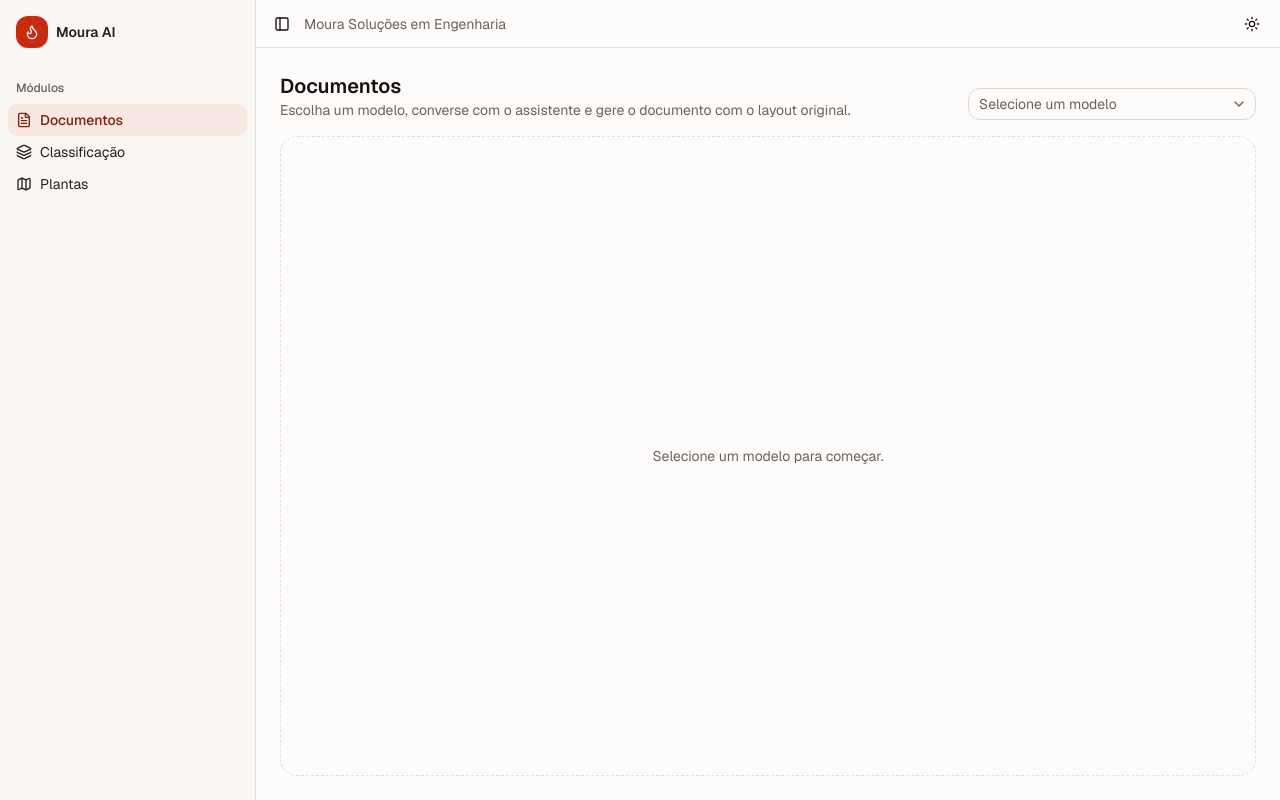
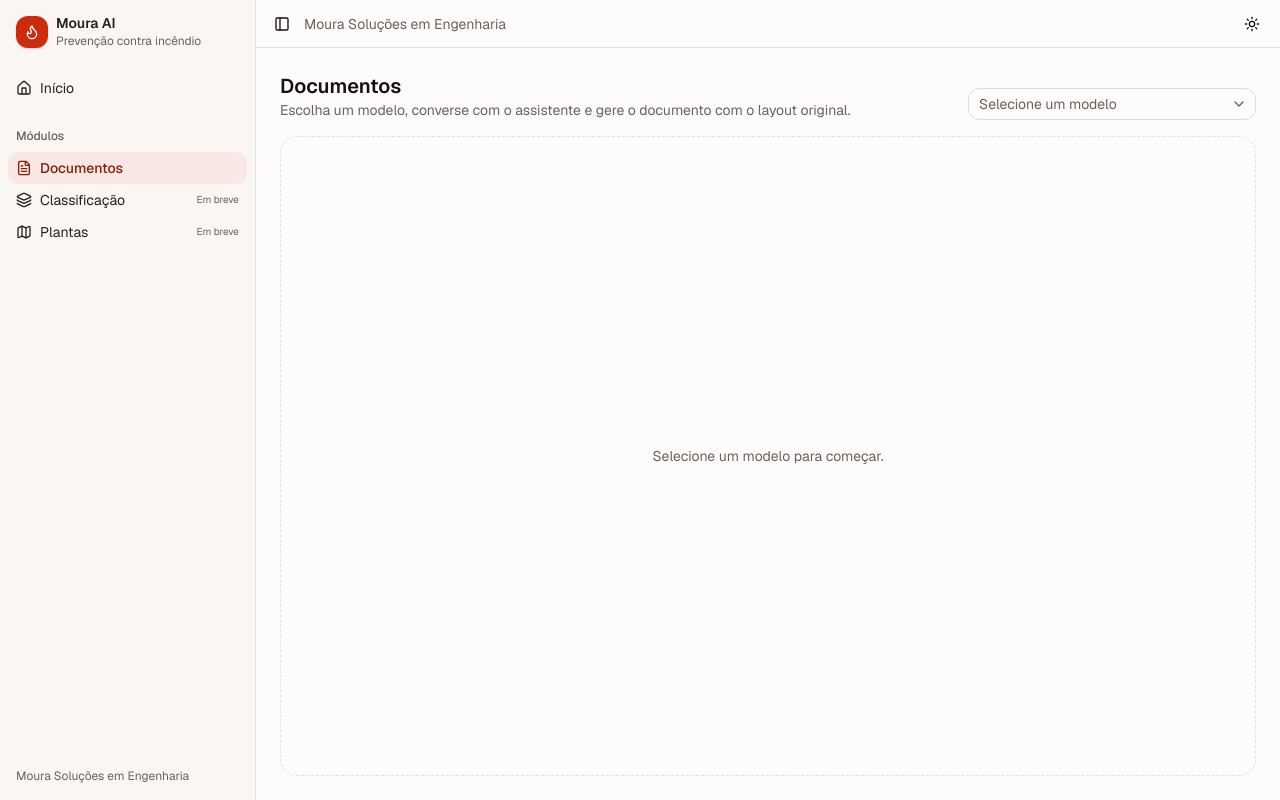
Before and after one commit to tiagoponciano/Moura-AI, a Next.js app in the folder client/: page /documentos in a window 1280 px wide. Built offline with nearby package versions, Linux system fonts and the light colour scheme.

Commit message:
style(app-sidebar.tsx): add home link, tagline and module status badges

```diff
--- a/client/components/layout/app-sidebar.tsx
+++ b/client/components/layout/app-sidebar.tsx
@@ -1,25 +1,22 @@
 "use client";
 
-import { FileText, Flame, Layers, Map as MapIcon } from "lucide-react";
+import { Flame, House } from "lucide-react";
 import Link from "next/link";
 import { usePathname } from "next/navigation";
 import {
   Sidebar,
   SidebarContent,
+  SidebarFooter,
   SidebarGroup,
   SidebarGroupContent,
   SidebarGroupLabel,
   SidebarHeader,
   SidebarMenu,
+  SidebarMenuBadge,
   SidebarMenuButton,
   SidebarMenuItem,
 } from "@/components/ui/sidebar";
-
-const modules = [
-  { href: "/documentos", label: "Documentos", icon: FileText },
-  { href: "/classificacao", label: "Classificação", icon: Layers },
-  { href: "/plantas", label: "Plantas", icon: MapIcon },
-];
+import { MODULES, MODULE_STATUS_LABEL } from "@/lib/modules";
 
 export function AppSidebar() {
   const pathname = usePathname();
@@ -30,11 +27,16 @@ export function AppSidebar() {
         <SidebarMenu>
           <SidebarMenuItem>
             <SidebarMenuButton size="lg" asChild>
-              <Link href="/documentos">
-                <div className="flex aspect-square size-8 items-center justify-center rounded-lg bg-primary text-primary-foreground">
+              <Link href="/">
+                <div className="flex aspect-square size-8 items-center justify-center rounded-lg bg-primary text-primary-foreground shadow-sm">
                   <Flame className="size-4" />
                 </div>
-                <span className="font-semibold">Moura AI</span>
+                <div className="grid flex-1 text-left leading-tight">
+                  <span className="font-semibold">Moura AI</span>
+                  <span className="truncate text-xs text-muted-foreground">
+                    Prevenção contra incêndio
+                  </span>
+                </div>
               </Link>
             </SidebarMenuButton>
           </SidebarMenuItem>
@@ -42,10 +44,24 @@ export function AppSidebar() {
       </SidebarHeader>
       <SidebarContent>
         <SidebarGroup>
+          <SidebarGroupContent>
+            <SidebarMenu>
+              <SidebarMenuItem>
+                <SidebarMenuButton asChild isActive={pathname === "/"} tooltip="Início">
+                  <Link href="/">
+                    <House />
+                    <span>Início</span>
+                  </Link>
+                </SidebarMenuButton>
+              </SidebarMenuItem>
+            </SidebarMenu>
+          </SidebarGroupContent>
+        </SidebarGroup>
+        <SidebarGroup>
           <SidebarGroupLabel>Módulos</SidebarGroupLabel>
           <SidebarGroupContent>
             <SidebarMenu>
-              {modules.map(({ href, label, icon: Icon }) => (
+              {MODULES.map(({ href, label, icon: Icon, status }) => (
                 <SidebarMenuItem key={href}>
                   <SidebarMenuButton asChild isActive={pathname.startsWith(href)} tooltip={label}>
                     <Link href={href}>
@@ -53,12 +69,20 @@ export function AppSidebar() {
                       <span>{label}</span>
                     </Link>
                   </SidebarMenuButton>
+                  {status !== "available" && (
+                    <SidebarMenuBadge className="text-[10px] font-normal text-muted-foreground">
+                      {MODULE_STATUS_LABEL[status]}
+                    </SidebarMenuBadge>
+                  )}
                 </SidebarMenuItem>
               ))}
             </SidebarMenu>
           </SidebarGroupContent>
         </SidebarGroup>
       </SidebarContent>
+      <SidebarFooter className="px-4 pb-4 text-xs text-muted-foreground group-data-[collapsible=icon]:hidden">
+        Moura Soluções em Engenharia
+      </SidebarFooter>
     </Sidebar>
   );
 }
```
